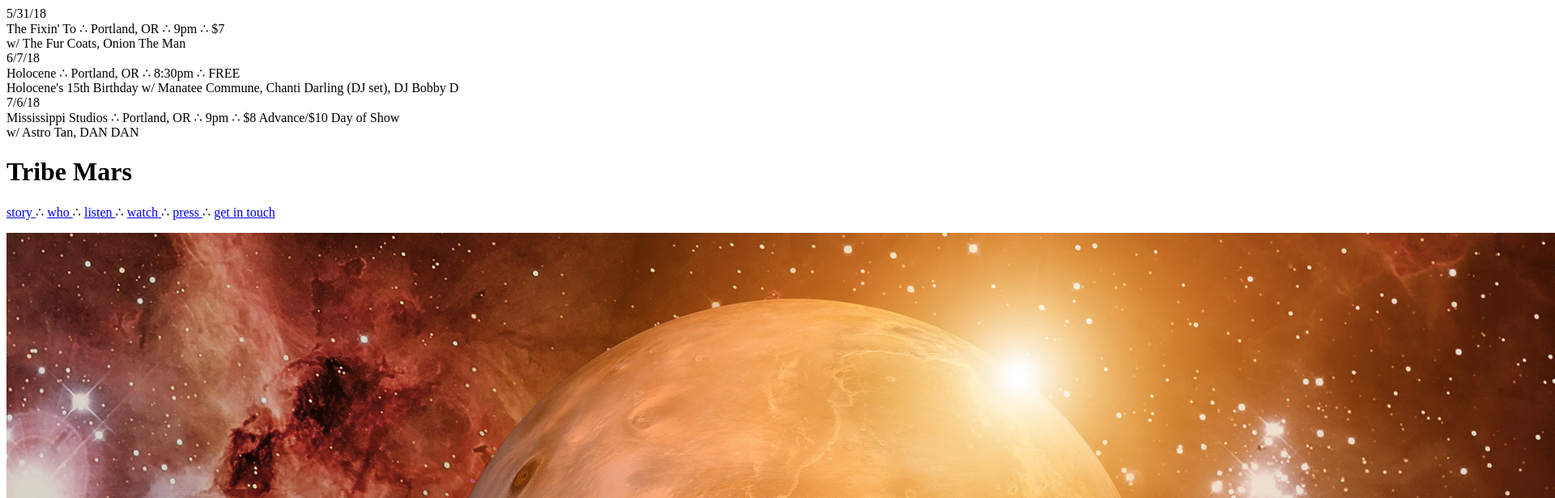
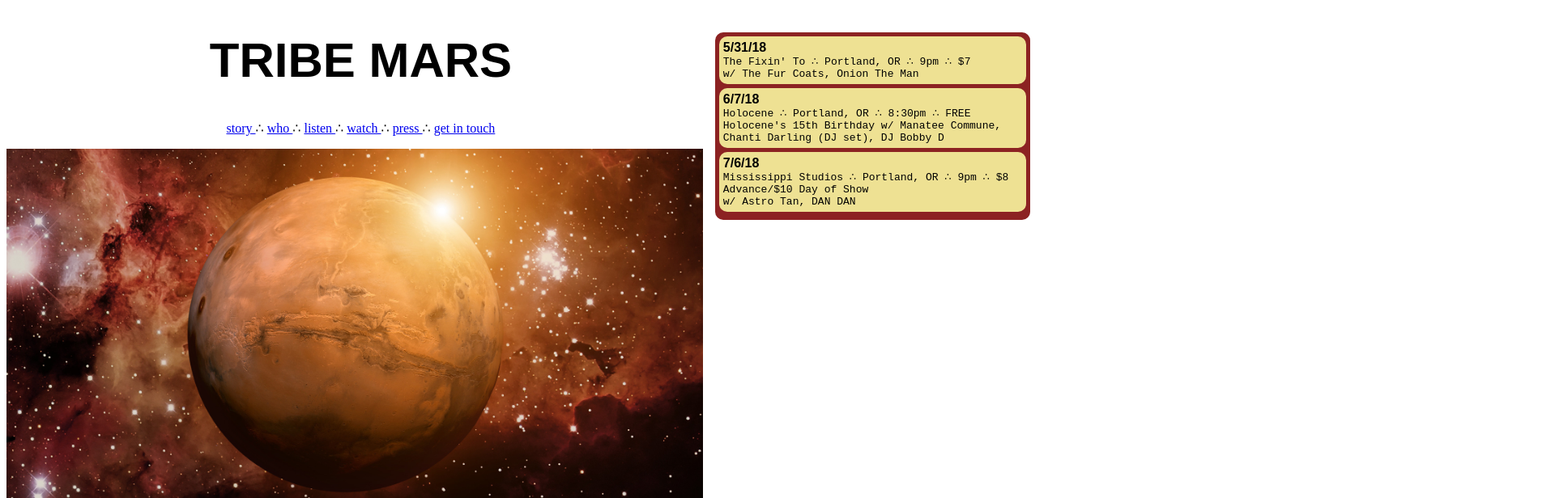
Before and after one commit to kellibrooke/band-site-home, a plain HTML site: page index.html in a window 1280 px wide. Shown: the top 616 px of the page at 81% size, 1920 px wide, since content can reach past the window. Drawn offline with Linux system fonts and the light colour scheme.

Commit message:
add styles to float showlist to the right and other styles to color the page

```diff
--- a/css/styles.css
+++ b/css/styles.css
@@ -0,0 +1,33 @@
+.show-list{
+  width:30%;
+  background-color: #8C2222;
+  padding:5px;
+  border-radius: 10px;
+  float:right;
+}
+
+.show-item{
+  background-color:#EEE193;
+  margin-bottom: 5px;
+  border-radius: 10px;
+  padding:5px;
+  font-family: monospace;
+}
+
+.show-date{
+  font-family: fantasy;
+  font-weight: bold;
+}
+
+.header-nav{
+  text-align: center;
+}
+.header-nav h1{
+  font-family: fantasy;
+  font-weight:bold;
+  font-size: 60px;
+}
+
+.header-img{
+  width:68%;
+}
--- a/index.html
+++ b/index.html
@@ -30,7 +30,7 @@
         </div>
     </div>
     <div class="header-nav">
-      <h1>Tribe Mars</h1>
+      <h1>TRIBE MARS</h1>
       <p>
         <a href="#">story </a>&#8756;
         <a href="#">who </a>&#8756;
@@ -41,7 +41,7 @@
       </p>
     </div>
 
-    <img src="img/mars.jpg" alt="photo of Mars planet">
+    <img class="header-img" src="img/mars.jpg" alt="photo of Mars planet">
 
 
   </body>
```
